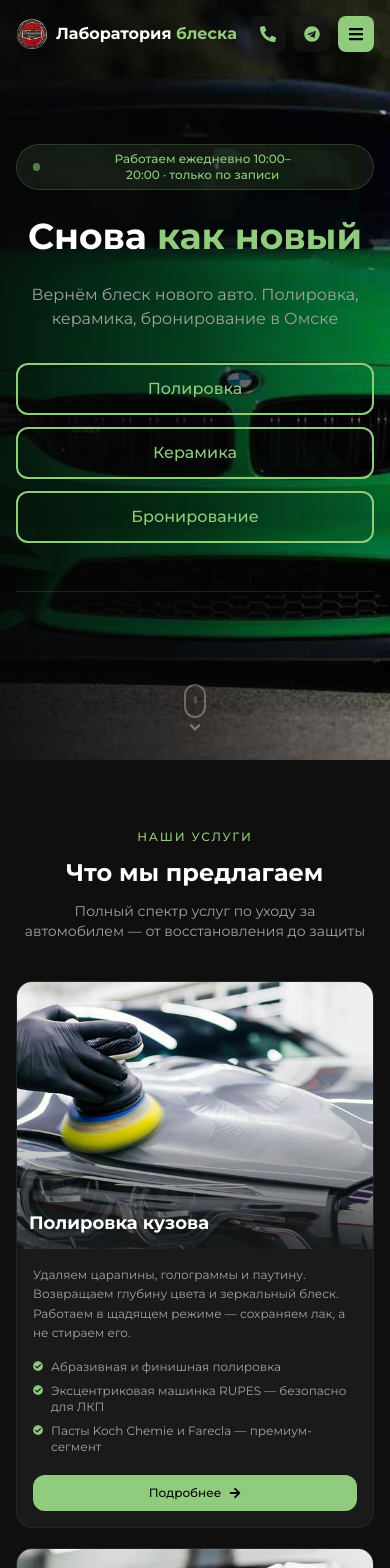
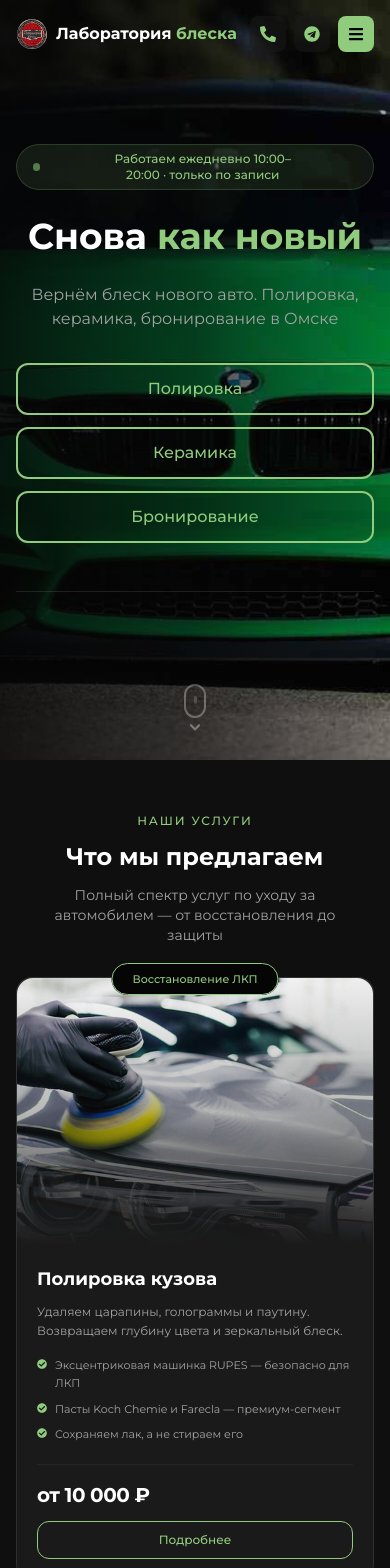
Before and after one commit to Mforever/blesklab-next, a Next.js app: page / in a window 390 px wide. Shown: the top 1568 px of the page. Built offline with nearby package versions, Linux system fonts and the light colour scheme.

Commit message:
Улучшены карточки услуг: бейджи, адаптив, стили, BeforeAfterSlider, форма телефона

```diff
--- a/components/home/Services.tsx
+++ b/components/home/Services.tsx
@@ -7,102 +7,115 @@ const services = [
   {
     id: 'polish',
     title: 'Полировка кузова',
-    description:
-      'Удаляем царапины, голограммы и паутину. Возвращаем глубину цвета и зеркальный блеск. Работаем в щадящем режиме — сохраняем лак, а не стираем его.',
+    badge: 'Восстановление ЛКП',
+    description: 'Удаляем царапины, голограммы и паутину. Возвращаем глубину цвета и зеркальный блеск.',
     image: '/images/services/polish.jpg',
     href: '/polish',
+    price: 'от 10 000 ₽',
     features: [
-      'Абразивная и финишная полировка',
       'Эксцентриковая машинка RUPES — безопасно для ЛКП',
       'Пасты Koch Chemie и Farecla — премиум-сегмент',
+      'Сохраняем лак, а не стираем его',
     ],
   },
   {
     id: 'ceramic',
     title: 'Керамическое покрытие',
-    description:
-      'Создаём прочный защитный слой на кузове. Гидрофобный эффект 115°, защита от УФ, реагентов и мелких царапин. Срок службы — до 5 лет.',
+    badge: 'Защита на годы',
+    description: 'Создаём прочный защитный слой. Гидрофобный эффект 115°, защита от УФ и реагентов.',
     image: '/images/services/ceramic.jpg',
     href: '/ceramic',
+    price: 'от 22 000 ₽',
     features: [
       'Профессиональная нанокерамика Hendlex',
-      'Гидрофобный угол смачивания 115°',
-      'Ежегодное сервисное обслуживание',
+      'Срок службы до 5 лет с обслуживанием',
+      'Гидрофобность 115° — грязь не прилипает',
     ],
   },
   {
     id: 'ppf',
     title: 'Бронирование плёнкой',
-    description:
-      'Защищаем кузов от сколов, царапин и пескоструя. Полиуретановая плёнка с эффектом самовосстановления. Незаметна на кузове, служит до 7 лет.',
+    badge: 'Защита от сколов',
+    description: 'Полиуретановая плёнка премиум-сегмента. Самовосстановление, срок службы 7 лет.',
     image: '/images/services/ppf.jpg',
     href: '/ppf',
+    price: 'от 5 000 ₽',
     features: [
+      'Премиум-бренды: DeltaSkin, VHQ, Quantum, Spectroll',
       'Самовосстановление царапин при нагреве',
-      'Полная или частичная оклейка',
-      'Не желтеет, не трескается',
+      'Не желтеет, не трескается — 7 лет',
     ],
   },
 ];
 
 export default function Services() {
   return (
-    <section className="py-16 sm:py-20 bg-bg-secondary" id="services">
+    <section className="py-12 sm:py-16 lg:py-20 bg-bg-secondary overflow-hidden" id="services">
       <div className="container-custom">
-        <div className="text-center mb-10 sm:mb-12">
+        <div className="text-center mb-8 sm:mb-12 lg:mb-14">
           <span className="inline-block text-accent font-medium text-xs sm:text-sm uppercase tracking-[0.15em] sm:tracking-[0.2em] mb-3 sm:mb-4">
             Наши услуги
           </span>
-          <h2 className="text-2xl sm:text-3xl md:text-4xl font-bold mb-3 sm:mb-4">Что мы предлагаем</h2>
-          <p className="text-text-secondary max-w-2xl mx-auto text-sm sm:text-base px-2">
+          <h2 className="text-2xl sm:text-3xl lg:text-4xl font-bold mb-3 sm:mb-4">Что мы предлагаем</h2>
+          <p className="text-text-secondary max-w-2xl mx-auto text-sm sm:text-base px-4">
             Полный спектр услуг по уходу за автомобилем — от восстановления до защиты
           </p>
         </div>
 
-        <div className="grid grid-cols-1 lg:grid-cols-3 gap-5 sm:gap-6">
+        <div className="grid grid-cols-1 md:grid-cols-2 lg:grid-cols-3 gap-5 sm:gap-6 mt-7 max-w-6xl mx-auto">
           {services.map((service) => (
             <div
               key={service.id}
-              className="group bg-bg-element rounded-2xl overflow-hidden border border-white/5 hover:border-accent/30 transition-all duration-300 flex flex-col"
+              className="group relative bg-bg-element rounded-2xl border border-white/10 hover:border-accent/40 transition-all duration-300 hover:shadow-[0_0_30px_rgba(145,203,125,0.12)] flex flex-col min-w-0 h-full"
             >
-              <div className="relative aspect-[4/3] overflow-hidden">
+              {/* Бейдж */}
+              <div className="absolute top-0 left-1/2 -translate-x-1/2 -translate-y-1/2 z-20">
+                <span className="bg-bg-primary border border-accent text-accent rounded-full px-5 py-2 text-[11px] sm:text-xs font-medium whitespace-nowrap">
+                  {service.badge}
+                </span>
+              </div>
+
+              {/* Фото */}
+              <div className="relative w-full overflow-hidden rounded-t-2xl" style={{ aspectRatio: '4/3' }}>
                 <Image
                   src={service.image}
                   alt={service.title}
                   fill
-                  className="object-cover group-hover:scale-110 transition-transform duration-500"
-                  sizes="(max-width: 1024px) 100vw, 33vw"
+                  className="object-cover"
+                  sizes="(max-width: 768px) 100vw, (max-width: 1024px) 50vw, 33vw"
                 />
-                <div className="absolute inset-0 bg-gradient-to-t from-bg-element/80 via-transparent to-transparent" />
-                <div className="absolute bottom-3 sm:bottom-4 left-3 sm:left-4 right-3 sm:right-4">
-                  <h3 className="text-lg sm:text-xl font-bold text-white">{service.title}</h3>
-                </div>
+                <div className="absolute inset-0 bg-gradient-to-t from-bg-element via-bg-element/30 to-transparent" />
               </div>
 
-              <div className="p-4 sm:p-6 flex flex-col flex-grow">
-                <p className="text-text-secondary text-xs sm:text-sm leading-relaxed mb-4 sm:mb-5">
+              {/* Контент */}
+              <div className="px-5 py-5 sm:px-6 sm:py-6 flex flex-col flex-grow">
+                <h3 className="text-lg sm:text-xl lg:text-2xl font-bold mb-2 sm:mb-3 group-hover:text-accent transition-colors leading-relaxed">
+                  {service.title}
+                </h3>
+                <p className="text-text-secondary text-xs sm:text-sm mb-4 sm:mb-5 leading-relaxed line-clamp-3">
                   {service.description}
                 </p>
 
-                <ul className="space-y-2 sm:space-y-2.5 mb-5 sm:mb-6 flex-grow">
+                <ul className="space-y-2 sm:space-y-3 mb-5 sm:mb-6 flex-grow">
                   {service.features.map((feature) => (
-                    <li key={feature} className="flex items-start gap-2 sm:gap-2.5 text-text-secondary text-xs sm:text-sm">
-                      <Icon
-                        name="FaCheckCircle"
-                        className="text-accent text-[10px] sm:text-xs mt-0.5 shrink-0"
-                      />
-                      <span>{feature}</span>
+                    <li key={feature} className="flex items-start gap-2 sm:gap-2.5">
+                      <Icon name="FaCheckCircle" className="text-accent text-[10px] sm:text-xs mt-0.5 shrink-0" />
+                      <span className="text-text-secondary text-[11px] sm:text-sm leading-relaxed">{feature}</span>
                     </li>
                   ))}
                 </ul>
 
-                <Link
-                  href={service.href}
-                  className="inline-flex items-center justify-center gap-2 px-5 sm:px-6 py-2.5 sm:py-3 bg-accent hover:bg-accent-hover text-bg-primary rounded-xl font-medium transition-all active:scale-95 sm:hover:scale-105 text-xs sm:text-sm"
-                >
-                  Подробнее
-                  <Icon name="FaArrowRight" className="w-3 h-3" />
-                </Link>
+                <div className="pt-4 border-t border-white/5">
+                  <div className="text-xl sm:text-2xl lg:text-[28px] font-bold mb-3 sm:mb-4 tracking-tight">
+                    {service.price}
+                  </div>
+                  <Link
+                    href={service.href}
+                    className="flex items-center justify-center w-full py-2.5 sm:py-3 border border-accent text-accent hover:bg-accent hover:text-bg-primary rounded-xl font-medium transition-all text-xs sm:text-sm"
+                  >
+                    Подробнее
+                  </Link>
+                </div>
               </div>
             </div>
           ))}
```
